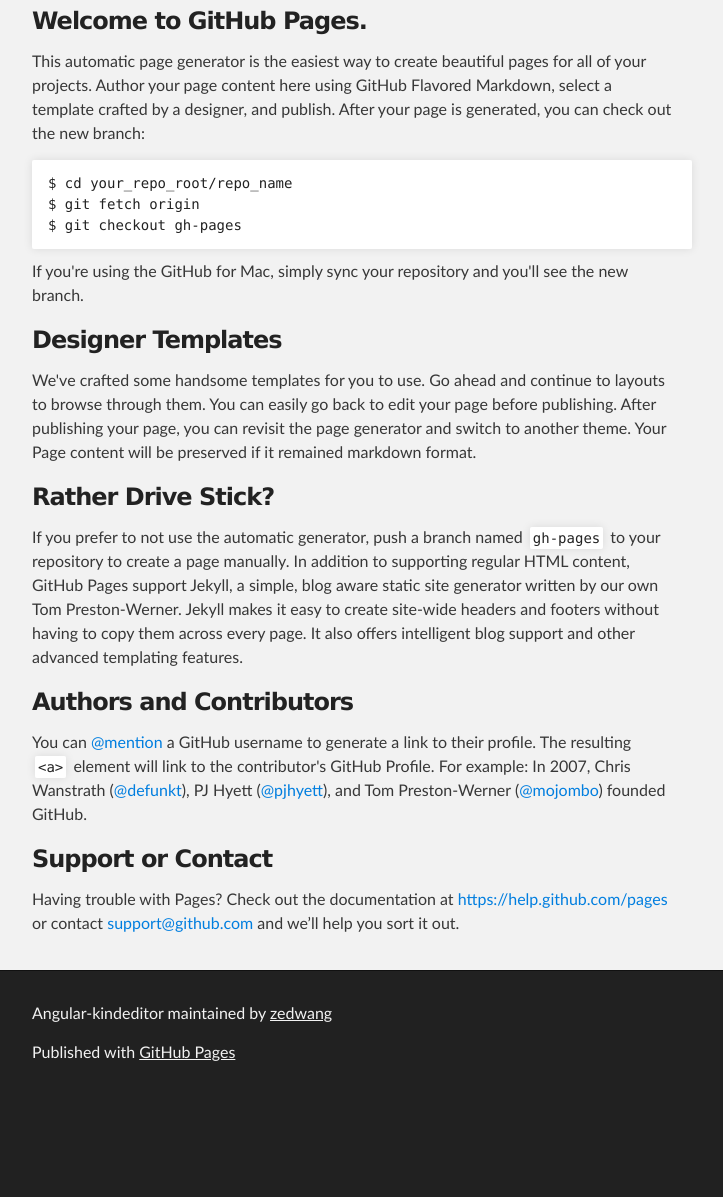
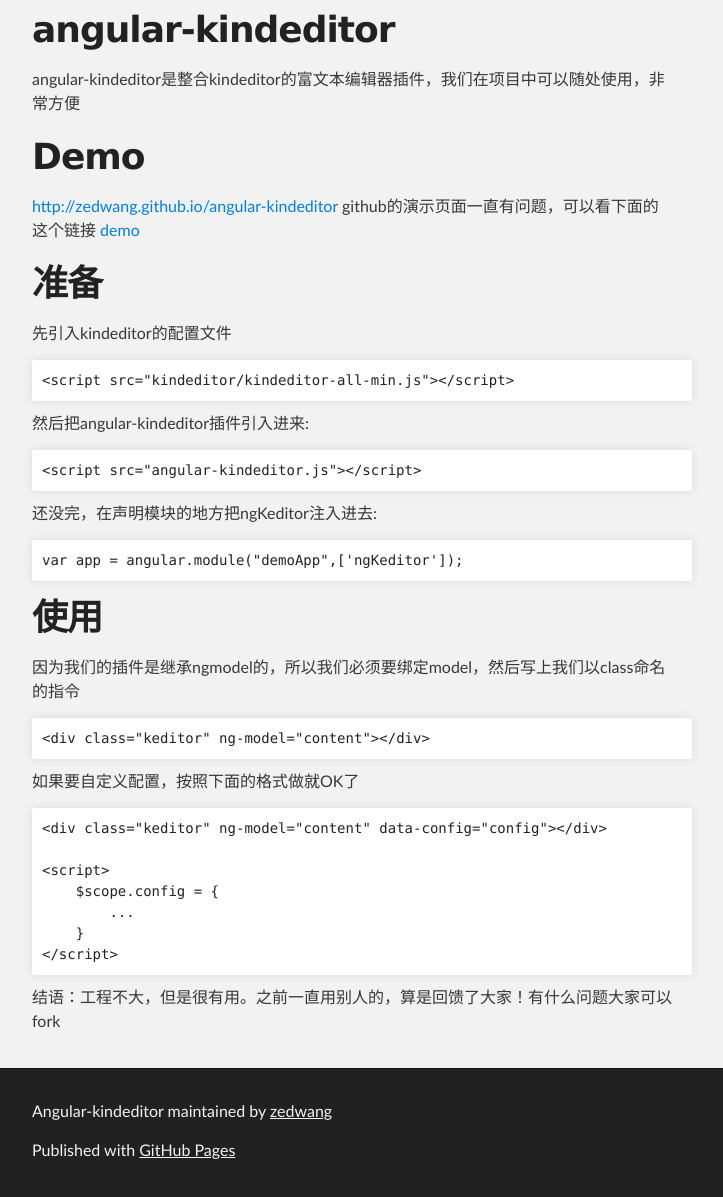
Before and after one commit to zedwang/angular-kindeditor, a plain HTML site: page index.html in a window 1280 px wide. Shown: the part 257-1454 px from the top of the page, without its empty margins (288-1011 px from the left). Before the commit the page ends 1356 px from the top, so only its background shows below. Drawn offline with Linux system fonts and the light colour scheme.

Commit message:
Create gh-pages branch via GitHub

```diff
--- a/index.html
+++ b/index.html
@@ -31,37 +31,51 @@
     <!-- MAIN CONTENT -->
     <div id="main_content_wrap" class="outer">
       <section id="main_content" class="inner">
-        <h3>
-<a id="welcome-to-github-pages" class="anchor" href="#welcome-to-github-pages" aria-hidden="true"><span class="octicon octicon-link"></span></a>Welcome to GitHub Pages.</h3>
+        <h1>
+<a id="angular-kindeditor" class="anchor" href="#angular-kindeditor" aria-hidden="true"><span class="octicon octicon-link"></span></a>angular-kindeditor</h1>
 
-<p>This automatic page generator is the easiest way to create beautiful pages for all of your projects. Author your page content here using GitHub Flavored Markdown, select a template crafted by a designer, and publish. After your page is generated, you can check out the new branch:</p>
+<p>angular-kindeditor是整合kindeditor的富文本编辑器插件，我们在项目中可以随处使用，非常方便</p>
 
-<pre><code>$ cd your_repo_root/repo_name
-$ git fetch origin
-$ git checkout gh-pages
-</code></pre>
+<h1>
+<a id="demo" class="anchor" href="#demo" aria-hidden="true"><span class="octicon octicon-link"></span></a>Demo</h1>
 
-<p>If you're using the GitHub for Mac, simply sync your repository and you'll see the new branch.</p>
+<p><a href="http://zedwang.github.io/angular-kindeditor">http://zedwang.github.io/angular-kindeditor</a>
+github的演示页面一直有问题，可以看下面的这个链接
+<a href="http://www.w3cscript.com/Angular/2014-11-26/14.html">demo</a></p>
 
-<h3>
-<a id="designer-templates" class="anchor" href="#designer-templates" aria-hidden="true"><span class="octicon octicon-link"></span></a>Designer Templates</h3>
+<h1>
+<a id="准备" class="anchor" href="#%E5%87%86%E5%A4%87" aria-hidden="true"><span class="octicon octicon-link"></span></a>准备</h1>
 
-<p>We've crafted some handsome templates for you to use. Go ahead and continue to layouts to browse through them. You can easily go back to edit your page before publishing. After publishing your page, you can revisit the page generator and switch to another theme. Your Page content will be preserved if it remained markdown format.</p>
+<p>先引入kindeditor的配置文件</p>
 
-<h3>
-<a id="rather-drive-stick" class="anchor" href="#rather-drive-stick" aria-hidden="true"><span class="octicon octicon-link"></span></a>Rather Drive Stick?</h3>
+<div class="highlight highlight-javascript"><pre><span class="pl-k">&lt;</span>script src<span class="pl-k">=</span><span class="pl-s"><span class="pl-pds">"</span>kindeditor/kindeditor-all-min.js<span class="pl-pds">"</span></span><span class="pl-k">&gt;&lt;</span>/script<span class="pl-k">&gt;</span></pre></div>
 
-<p>If you prefer to not use the automatic generator, push a branch named <code>gh-pages</code> to your repository to create a page manually. In addition to supporting regular HTML content, GitHub Pages support Jekyll, a simple, blog aware static site generator written by our own Tom Preston-Werner. Jekyll makes it easy to create site-wide headers and footers without having to copy them across every page. It also offers intelligent blog support and other advanced templating features.</p>
+<p>然后把angular-kindeditor插件引入进来:</p>
 
-<h3>
-<a id="authors-and-contributors" class="anchor" href="#authors-and-contributors" aria-hidden="true"><span class="octicon octicon-link"></span></a>Authors and Contributors</h3>
+<div class="highlight highlight-javascript"><pre><span class="pl-k">&lt;</span>script src<span class="pl-k">=</span><span class="pl-s"><span class="pl-pds">"</span>angular-kindeditor.js<span class="pl-pds">"</span></span><span class="pl-k">&gt;&lt;</span>/script<span class="pl-k">&gt;</span></pre></div>
 
-<p>You can <a href="https://github.com/blog/821" class="user-mention">@mention</a> a GitHub username to generate a link to their profile. The resulting <code>&lt;a&gt;</code> element will link to the contributor's GitHub Profile. For example: In 2007, Chris Wanstrath (<a href="https://github.com/defunkt" class="user-mention">@defunkt</a>), PJ Hyett (<a href="https://github.com/pjhyett" class="user-mention">@pjhyett</a>), and Tom Preston-Werner (<a href="https://github.com/mojombo" class="user-mention">@mojombo</a>) founded GitHub.</p>
+<p>还没完，在声明模块的地方把ngKeditor注入进去:</p>
 
-<h3>
-<a id="support-or-contact" class="anchor" href="#support-or-contact" aria-hidden="true"><span class="octicon octicon-link"></span></a>Support or Contact</h3>
+<div class="highlight highlight-javascript"><pre><span class="pl-k">var</span> app <span class="pl-k">=</span> angular.module(<span class="pl-s"><span class="pl-pds">"</span>demoApp<span class="pl-pds">"</span></span>,[<span class="pl-s"><span class="pl-pds">'</span>ngKeditor<span class="pl-pds">'</span></span>]);</pre></div>
 
-<p>Having trouble with Pages? Check out the documentation at <a href="https://help.github.com/pages">https://help.github.com/pages</a> or contact <a href="mailto:support@github.com">support@github.com</a> and we’ll help you sort it out.</p>
+<h1>
+<a id="使用" class="anchor" href="#%E4%BD%BF%E7%94%A8" aria-hidden="true"><span class="octicon octicon-link"></span></a>使用</h1>
+
+<p>因为我们的插件是继承ngmodel的，所以我们必须要绑定model，然后写上我们以class命名的指令</p>
+
+<div class="highlight highlight-javascript"><pre><span class="pl-k">&lt;</span>div <span class="pl-k">class</span><span class="pl-k">=</span><span class="pl-s"><span class="pl-pds">"</span>keditor<span class="pl-pds">"</span></span> ng<span class="pl-k">-</span>model<span class="pl-k">=</span><span class="pl-s"><span class="pl-pds">"</span>content<span class="pl-pds">"</span></span><span class="pl-k">&gt;&lt;</span>/div<span class="pl-k">&gt;</span></pre></div>
+
+<p>如果要自定义配置，按照下面的格式做就OK了</p>
+
+<div class="highlight highlight-javascript"><pre><span class="pl-k">&lt;</span>div <span class="pl-k">class</span><span class="pl-k">=</span><span class="pl-s"><span class="pl-pds">"</span>keditor<span class="pl-pds">"</span></span> ng<span class="pl-k">-</span>model<span class="pl-k">=</span><span class="pl-s"><span class="pl-pds">"</span>content<span class="pl-pds">"</span></span> data<span class="pl-k">-</span>config<span class="pl-k">=</span><span class="pl-s"><span class="pl-pds">"</span>config<span class="pl-pds">"</span></span><span class="pl-k">&gt;&lt;</span>/div<span class="pl-k">&gt;</span>
+
+<span class="pl-k">&lt;</span>script<span class="pl-k">&gt;</span>
+    $scope.config <span class="pl-k">=</span> {
+        ...
+    }
+<span class="pl-k">&lt;</span>/script<span class="pl-k">&gt;</span></pre></div>
+
+<p>结语：工程不大，但是很有用。之前一直用别人的，算是回馈了大家！有什么问题大家可以fork</p>
       </section>
     </div>
 
@@ -69,7 +83,7 @@
     <div id="footer_wrap" class="outer">
       <footer class="inner">
         <p class="copyright">Angular-kindeditor maintained by <a href="https://github.com/zedwang">zedwang</a></p>
-        <p>Published with <a href="http://pages.github.com">GitHub Pages</a></p>
+        <p>Published with <a href="https://pages.github.com">GitHub Pages</a></p>
       </footer>
     </div>
 
```
Also changed, not shown: params.json (+1 -1 lines).
